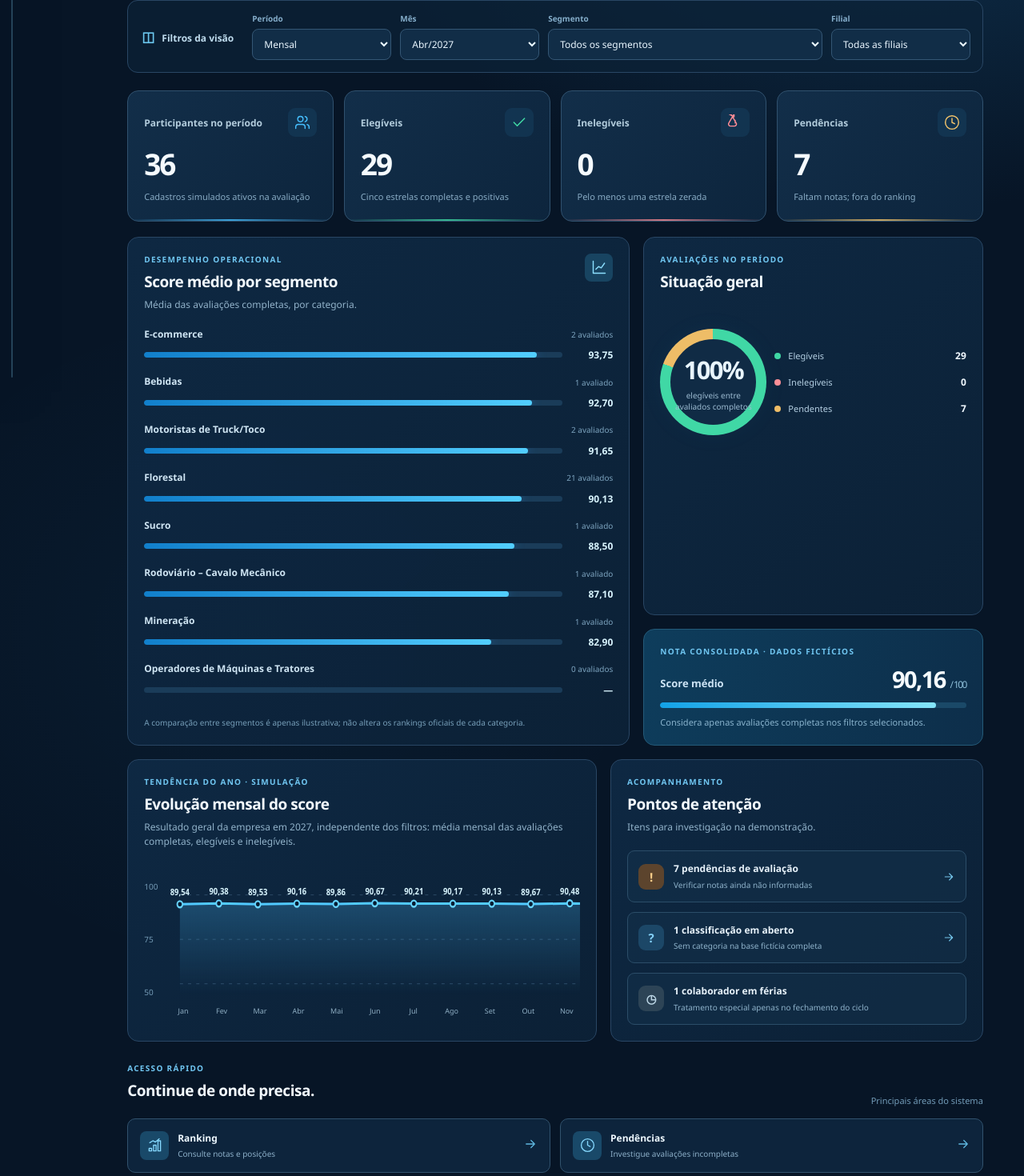
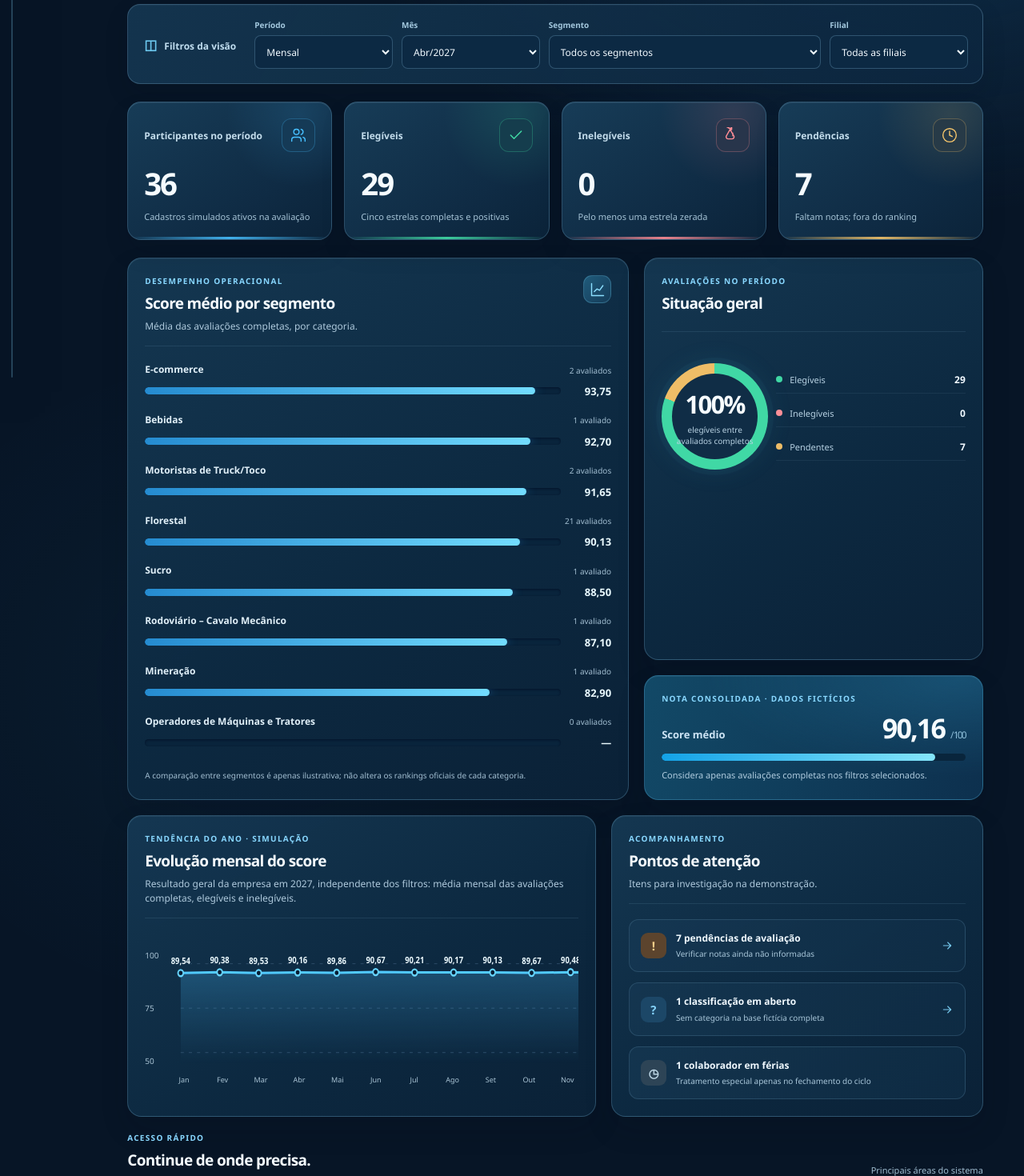
Before and after one commit to ccidesenvolvimento-ui/excelencia-5-estrelas-2027, a Next.js app: page /visao-geral in a window 1280 px wide. Shown: the part 314-1784 px from the top of the page at 80% size. Built offline with nearby package versions, Linux system fonts and the light colour scheme.

Commit message:
style(visao-geral): refinar cards e painéis institucionais (#24)

```diff
--- a/src/app/visao-geral.module.css
+++ b/src/app/visao-geral.module.css
@@ -46,3 +46,165 @@
 .graficoRolagem:focus-visible{outline:2px solid #8fddff;outline-offset:2px}
 .graficoConteudo{min-width:600px}
 .graficoValor{fill:#d9f5ff;font-size:12px;font-weight:700;font-variant-numeric:tabular-nums}
+
+
+/* Fase 2 (#24) — acabamento institucional da Visão Geral.
+   Somente apresentação: métricas, filtros, gráficos e atalhos mantêm os dados
+   e comportamentos aprovados. */
+.pagina {
+  --line: #47799780;
+  --muted: #a9c9dc;
+  --panel: #102c45;
+  --panel2: #143953;
+}
+.cabecalho { margin-bottom: 24px; }
+.sobreTitulo { color: #8ad9ff; }
+.subtitulo { color: #b3cee0; }
+.alertaDemo {
+  border-color: #6e9ab755;
+  background: linear-gradient(95deg, #173851b8, #102b43a6);
+}
+.filtros {
+  border-color: #6e9ab75c;
+  background: linear-gradient(120deg, #153751eb, #0c263fd9);
+  border-radius: 16px;
+  padding: 18px;
+  box-shadow: inset 0 1px #c2eaff0b, 0 12px 30px #000e1c1e;
+}
+.filtro > span { color: #a4c9df; }
+.filtro select {
+  background: #0c2943;
+  border-color: #5481a07d;
+  min-height: 42px;
+  color: #f2faff;
+}
+.filtro select:hover { border-color: #71b9dd; }
+.resumo { gap: 15px; margin-bottom: 22px; }
+.metrica {
+  isolation: isolate;
+  min-height: 168px;
+  padding: 23px 21px;
+  border-radius: 17px;
+  border-color: #6699b75a;
+  background: linear-gradient(145deg, #173c57 0%, #0f2b44 68%, #0b2339 100%);
+  box-shadow: inset 0 1px #d4f1ff14, 0 15px 31px #000e201f;
+}
+.metrica::before {
+  content: "";
+  position: absolute;
+  z-index: -1;
+  top: -80px;
+  right: -55px;
+  width: 190px;
+  height: 190px;
+  border-radius: 50%;
+  background: radial-gradient(circle, color-mix(in srgb, var(--accent) 13%, transparent), transparent 68%);
+  pointer-events: none;
+}
+.metrica::after { height: 3px; opacity: .9; }
+.metricaTitulo { font-size: 12px; color: #c3dceb; }
+.metricaIcone {
+  width: 42px;
+  height: 42px;
+  border: 1px solid color-mix(in srgb, var(--accent) 27%, transparent);
+  border-radius: 12px;
+  background: color-mix(in srgb, var(--accent) 10%, #102b43);
+}
+.metricaNumero { font-size: clamp(32px, 3vw, 43px); margin: 17px 0 8px; }
+.metricaDescricao { font-size: 11px; color: #a4c2d5; }
+.primeiraLinha, .segundaLinha { gap: 19px; margin-bottom: 19px; }
+.colunaDireita { gap: 19px; }
+.painel {
+  border-radius: 18px;
+  border-color: #6397b35c;
+  background: linear-gradient(148deg, #163a55ec 0%, #0d2a42f0 58%, #0b2238f0 100%);
+  padding: 25px 25px 22px;
+  box-shadow: inset 0 1px #c9edff12, 0 16px 35px #000d1e24;
+}
+.painelCabecalho { padding-bottom: 15px; border-bottom: 1px solid #78a6c126; margin-bottom: 19px; }
+.painelTag { color: #88d7ff; }
+.painel h2, .atalhosCabecalho h2 { color: #f5fbff; font-weight: 750; letter-spacing: -.035em; }
+.painelCabecalho p { color: #aec9dc; }
+.iconePainel {
+  background: linear-gradient(135deg, #205b7b, #153c59);
+  border: 1px solid #6bbddd4a;
+  border-radius: 11px;
+}
+.listaSegmentos { gap: 19px; margin-top: 21px; }
+.segmentoTitulo strong { color: #e0eff8; }
+.segmentoTitulo span, .painelNota { color: #a2bed1; }
+.segmentoTrilho { height: 9px; background: #09243c; box-shadow: inset 0 1px 3px #000b20a6; }
+.segmentoTrilho > span { background: linear-gradient(90deg, #258bd0, #72dcff); }
+.segmentoGrafico > strong { font-size: 13px; color: #eafaff; }
+.graficoSituacao { padding: 7px 0 6px; }
+.anel { box-shadow: 0 0 0 7px #4facc20b, 0 0 35px #40b8d81a; }
+.anel:before { background: #102d46; }
+.anelCentro strong { color: #f7fcff; }
+.anelCentro span, .legendaSituacao > div { color: #b8d2e3; }
+.legendaSituacao > div { padding-bottom: 8px; border-bottom: 1px solid #7ca9c11a; }
+.painelScore {
+  border-color: #4698c06b;
+  background: radial-gradient(ellipse at 94% 2%, #23749b70, transparent 57%),
+    linear-gradient(105deg, #124967, #0d304e);
+}
+.scoreTrilho { height: 9px; background: #09253c; }
+.scoreLinha > strong { font-size: 34px; }
+.painelScore p { color: #b0ccdf; }
+.graficoRolagem { scrollbar-color: #438cb2 #0a273d; }
+.graficoEscala, .graficoMeses span { color: #aac4d5; }
+.graficoValor { fill: #ecfaff; }
+.atencoes { gap: 13px; }
+.atencao {
+  border-color: #5785a24f;
+  background: linear-gradient(110deg, #173a55a8, #102f49a8);
+  border-radius: 12px;
+  padding: 14px;
+}
+.atencao strong { color: #f0f9ff; }
+.atencao small { color: #a9c7da; }
+.atencao[href]:hover { background: #1d4a69; border-color: #73c5e7; }
+.atalhosSecao { margin-top: 7px; }
+.atalhosCabecalho { margin-bottom: 17px; }
+.atalhosCabecalho > span { color: #a0bdd0; }
+.gradeAtalhos { gap: 14px; }
+.atalho {
+  border-color: #6295b25c;
+  background: linear-gradient(132deg, #163c57d9, #0c2942eb);
+  border-radius: 13px;
+  padding: 17px;
+  box-shadow: inset 0 1px #d0edff0b;
+}
+.atalho:hover { background: #1b4968; border-color: #78d4f1; }
+.atalhoIcone { border: 1px solid #6fcaf643; border-radius: 10px; }
+.atalhoTexto strong { color: #f4faff; }
+.atalhoTexto small, .rodape { color: #a5c3d5; }
+@media (max-width: 1400px) {
+  .painel { padding: 21px; }
+  .metrica { padding: 20px; }
+}
+@media (max-width: 730px) {
+  .resumo { gap: 11px; }
+  .metrica { min-height: 150px; padding: 17px 15px; }
+  .metricaIcone { width: 33px; height: 33px; }
+  .metricaNumero { font-size: 33px; margin: 13px 0 8px; }
+  .filtros { padding: 15px; }
+}
+@media (max-width: 450px) {
+  .metrica { min-height: 145px; padding: 16px 13px; }
+  .metricaNumero { font-size: 30px; }
+  .metricaTitulo { font-size: 11px; }
+  .metricaDescricao { font-size: 10px; }
+  .painel { padding: 18px; }
+  .scoreLinha > strong { font-size: 29px; }
+}
+@media (prefers-reduced-motion: reduce) {
+  .segmentoTrilho > span, .botaoPrincipal, .atalho { transition: none; }
+}
+@media print {
+  .metrica, .painel, .atalho {
+    background: #fff !important;
+    box-shadow: none !important;
+    border-color: #777 !important;
+  }
+  .metrica::before, .metrica::after { display: none; }
+}
```
